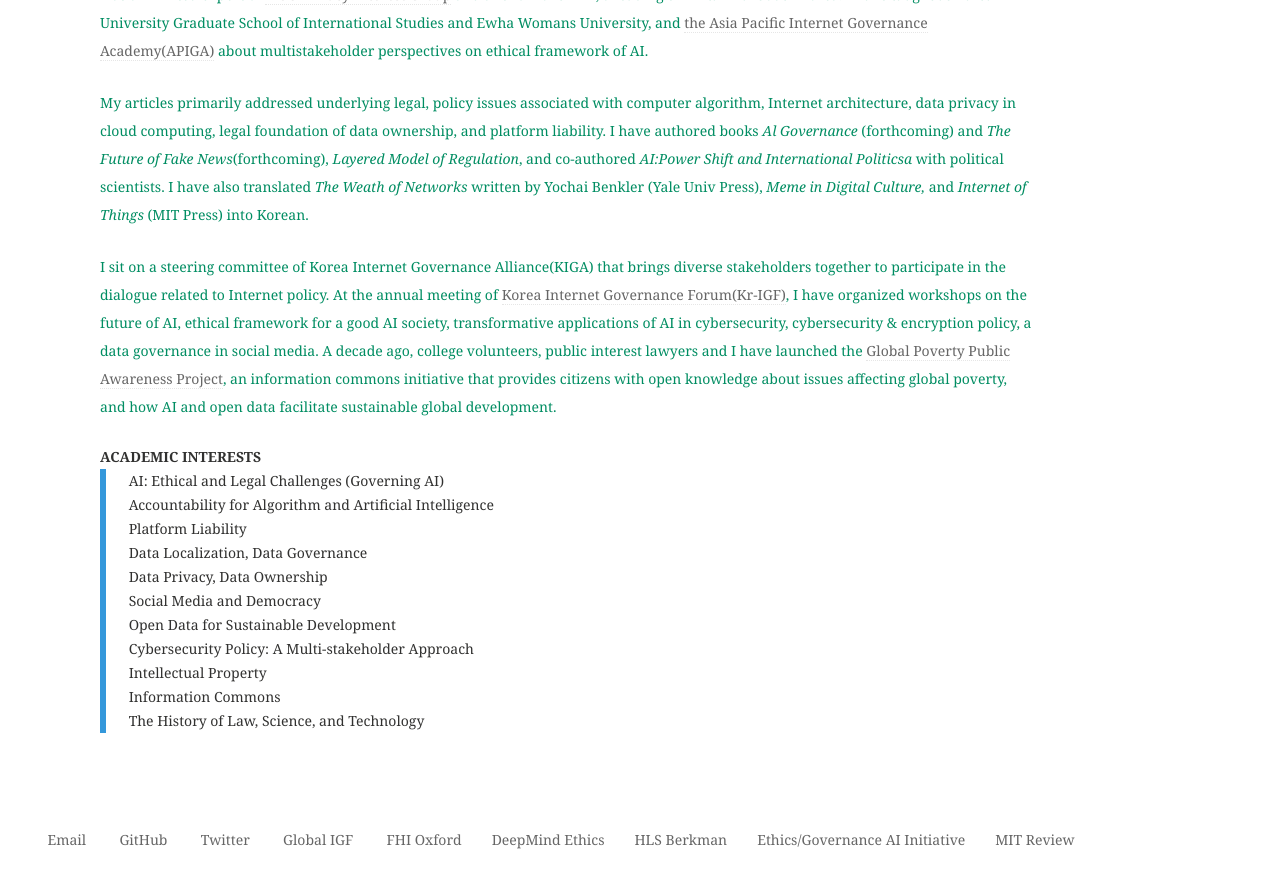
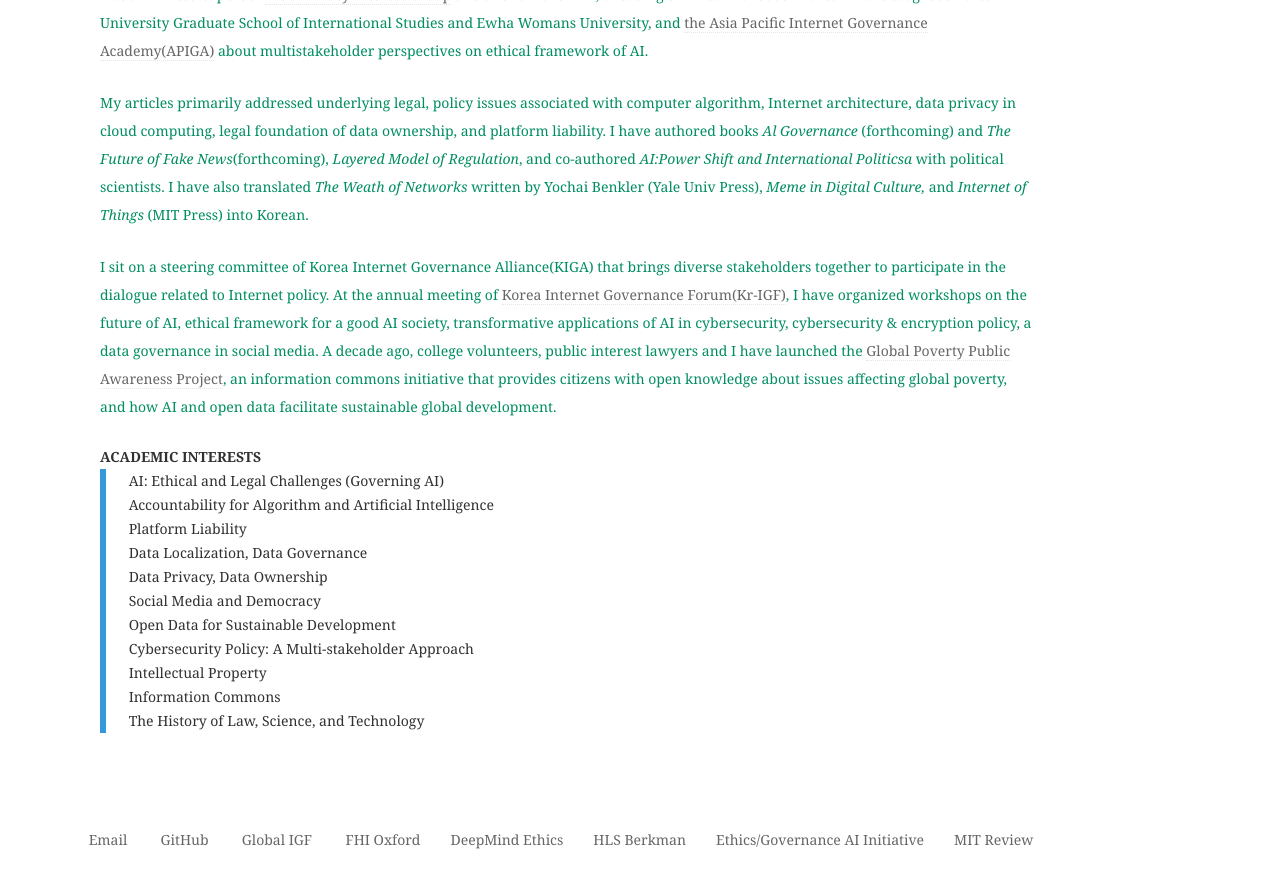
Before and after one commit to eunchangchoi/eunchangchoi.github.io, a Jekyll site: the page built from index.md, in a window 1280 px wide and 900 px high, scrolled down 780 px. Shown: the top 888 px of the window. Built offline with Jekyll 4.4.1, drawn with Linux system fonts in a browser that asks for light colours.

Commit message:
Update default.html

```diff
--- a/_layouts/default.html
+++ b/_layouts/default.html
@@ -61,7 +61,6 @@
    <ul>
    <li><a href="mailto:eunchang.choi@aya.yale.edu">Email</a></li>
    <li><a href="https://github.com/eunchangchoi"> GitHub</a></li>
-   <li><a href="https://twitter.com/Eun_Chang_Choi">Twitter</a></li>
    <li><a href="https://www.intgovforum.org/multilingual/content/igf-2019-workshop-selection-results/"> Global IGF</a></li>
    <li><a href="https://governance.ai"> FHI Oxford </a>
    <li><a href="https://deepmind.com/applied/deepmind-ethics-society"> DeepMind Ethics </a>
```
